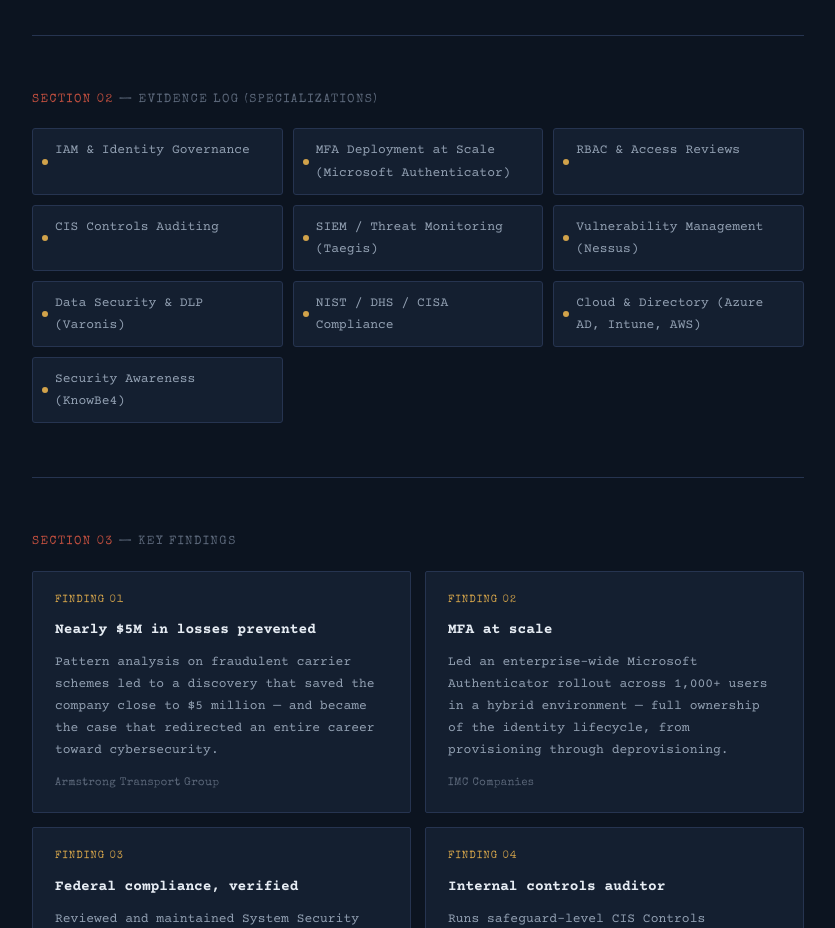
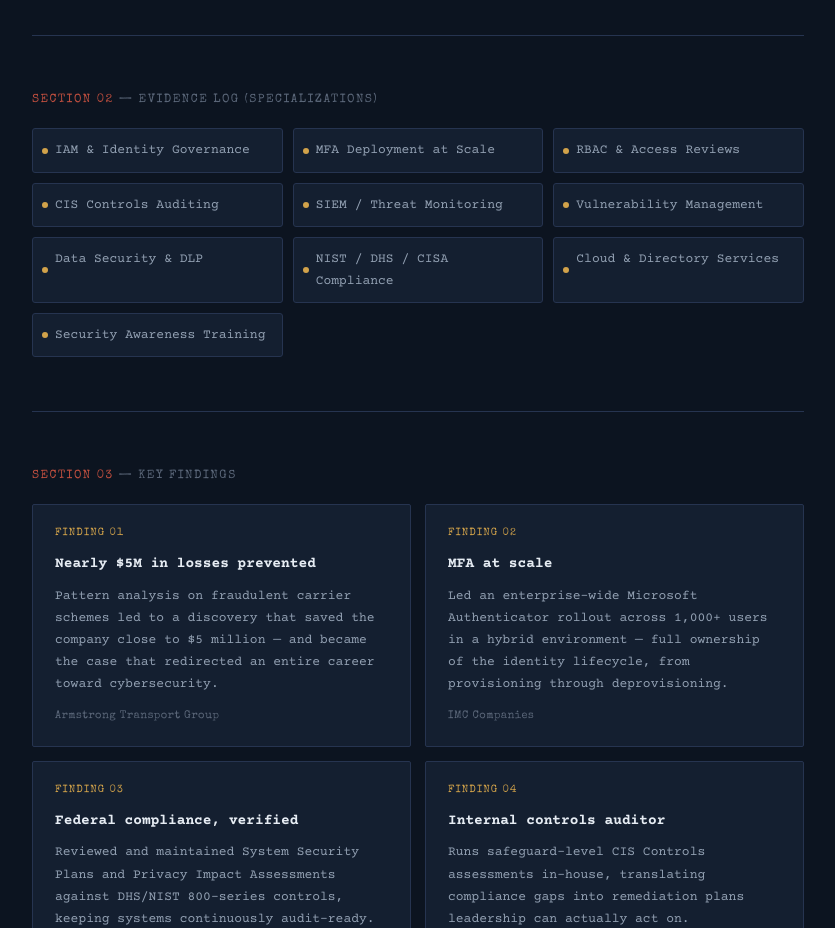
Before and after one commit to paudavis29/paudavis29.github.io, a plain HTML site: page index.html in a window 1280 px wide. Shown: the part 1860-2788 px from the top of the page, without its empty margins (222-1057 px from the left). Drawn offline with nearby package versions, Linux system fonts and the light colour scheme.

Commit message:
Refactor evidence tags for clarity and consistency

```diff
--- a/index.html
+++ b/index.html
@@ -312,15 +312,15 @@
     <div class="eyebrow"><span class="num">Section 02</span> — Evidence Log (Specializations)</div>
     <div class="evidence-grid">
       <div class="evidence-tag">IAM &amp; Identity Governance</div>
-      <div class="evidence-tag">MFA Deployment at Scale (Microsoft Authenticator)</div>
+      <div class="evidence-tag">MFA Deployment at Scale</div>
       <div class="evidence-tag">RBAC &amp; Access Reviews</div>
       <div class="evidence-tag">CIS Controls Auditing</div>
-      <div class="evidence-tag">SIEM / Threat Monitoring (Taegis)</div>
-      <div class="evidence-tag">Vulnerability Management (Nessus)</div>
-      <div class="evidence-tag">Data Security &amp; DLP (Varonis)</div>
+      <div class="evidence-tag">SIEM / Threat Monitoring</div>
+      <div class="evidence-tag">Vulnerability Management</div>
+      <div class="evidence-tag">Data Security &amp; DLP</div>
       <div class="evidence-tag">NIST / DHS / CISA Compliance</div>
-      <div class="evidence-tag">Cloud &amp; Directory (Azure AD, Intune, AWS)</div>
-      <div class="evidence-tag">Security Awareness (KnowBe4)</div>
+      <div class="evidence-tag">Cloud &amp; Directory Services</div>
+      <div class="evidence-tag">Security Awareness Training</div>
     </div>
   </section>
 
```
